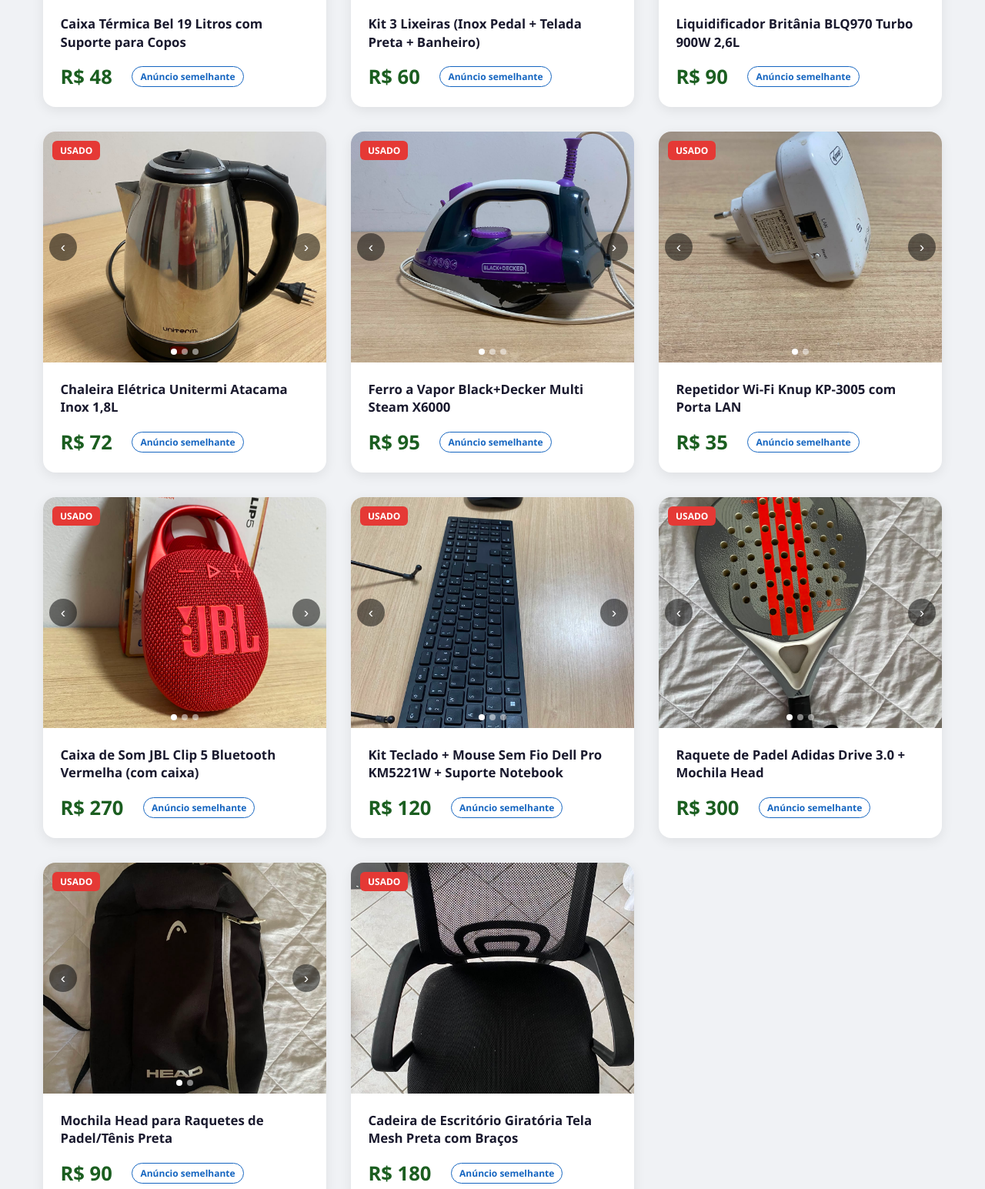
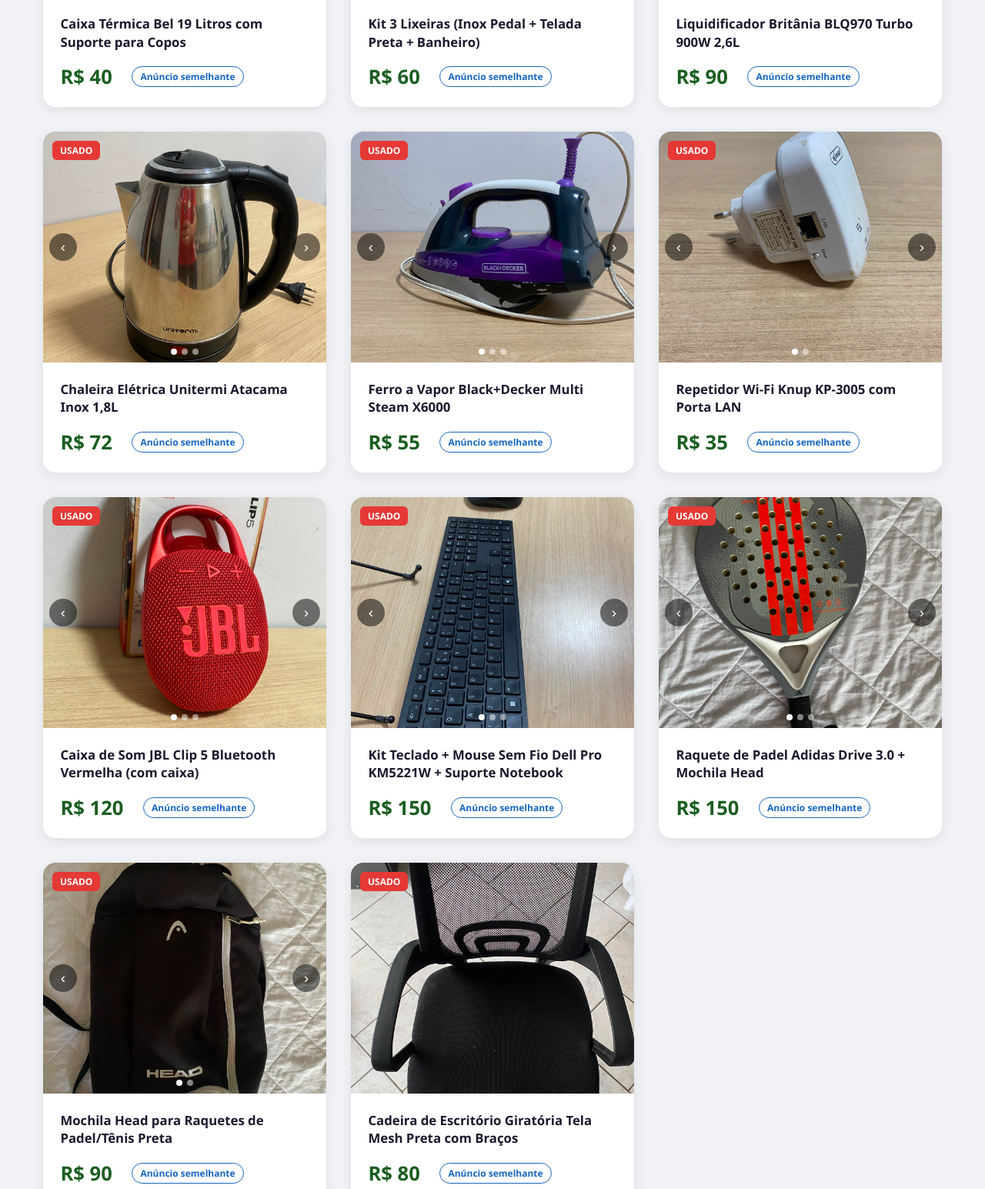
Before and after one commit to brunosrd/desapegoriodosul, a plain HTML site: page index.html in a window 1280 px wide. Shown: the part 3388-4933 px from the top of the page at 77% size. Drawn offline with Linux system fonts and the light colour scheme.

Commit message:
Atualiza preços dos novos produtos conforme definido pelo vendedor

```diff
--- a/index.html
+++ b/index.html
@@ -560,7 +560,7 @@
                 </div>
                 <div class="product-info">
                     <div class="product-name">Caixa Térmica Bel 19 Litros com Suporte para Copos</div>
-                    <div class="price-row"><div class="product-price">R$ 48</div><div class="product-compare"><a href="https://www.pontofrio.com.br/caixa-termica-19-litros-acai-bel/p/1571700035" target="_blank">Anúncio semelhante</a></div></div>
+                    <div class="price-row"><div class="product-price">R$ 40</div><div class="product-compare"><a href="https://www.pontofrio.com.br/caixa-termica-19-litros-acai-bel/p/1571700035" target="_blank">Anúncio semelhante</a></div></div>
                 </div>
             </div>
 
@@ -630,7 +630,7 @@
                 </div>
                 <div class="product-info">
                     <div class="product-name">Ferro a Vapor Black+Decker Multi Steam X6000</div>
-                    <div class="price-row"><div class="product-price">R$ 95</div><div class="product-compare"><a href="https://www.casasbahia.com.br/Eletroportateis/FerrodePassar/FerroaVapor/ferro-a-vapor-black-decker-multi-steam-x6000-roxo-5531186.html" target="_blank">Anúncio semelhante</a></div></div>
+                    <div class="price-row"><div class="product-price">R$ 55</div><div class="product-compare"><a href="https://www.casasbahia.com.br/Eletroportateis/FerrodePassar/FerroaVapor/ferro-a-vapor-black-decker-multi-steam-x6000-roxo-5531186.html" target="_blank">Anúncio semelhante</a></div></div>
                 </div>
             </div>
 
@@ -667,7 +667,7 @@
                 </div>
                 <div class="product-info">
                     <div class="product-name">Caixa de Som JBL Clip 5 Bluetooth Vermelha (com caixa)</div>
-                    <div class="price-row"><div class="product-price">R$ 270</div><div class="product-compare"><a href="https://www.jbl.com.br/caixas-de-som-portateis/CLIP-5.html" target="_blank">Anúncio semelhante</a></div></div>
+                    <div class="price-row"><div class="product-price">R$ 120</div><div class="product-compare"><a href="https://www.jbl.com.br/caixas-de-som-portateis/CLIP-5.html" target="_blank">Anúncio semelhante</a></div></div>
                 </div>
             </div>
 
@@ -686,7 +686,7 @@
                 </div>
                 <div class="product-info">
                     <div class="product-name">Kit Teclado + Mouse Sem Fio Dell Pro KM5221W + Suporte Notebook</div>
-                    <div class="price-row"><div class="product-price">R$ 120</div><div class="product-compare"><a href="https://www.dell.com/pt-br/shop/teclado-e-mouse-dell-pro-km5221w-portugu%C3%AAs-brasil-preto/apd/580-ajit/acess%C3%B3rios-para-computador" target="_blank">Anúncio semelhante</a></div></div>
+                    <div class="price-row"><div class="product-price">R$ 150</div><div class="product-compare"><a href="https://www.dell.com/pt-br/shop/teclado-e-mouse-dell-pro-km5221w-portugu%C3%AAs-brasil-preto/apd/580-ajit/acess%C3%B3rios-para-computador" target="_blank">Anúncio semelhante</a></div></div>
                 </div>
             </div>
 
@@ -705,7 +705,7 @@
                 </div>
                 <div class="product-info">
                     <div class="product-name">Raquete de Padel Adidas Drive 3.0 + Mochila Head</div>
-                    <div class="price-row"><div class="product-price">R$ 300</div><div class="product-compare"><a href="https://www.amazon.com/Adidas-Drive-Grey-Padel-Racket/dp/B0DMCJZQBR" target="_blank">Anúncio semelhante</a></div></div>
+                    <div class="price-row"><div class="product-price">R$ 150</div><div class="product-compare"><a href="https://www.amazon.com/Adidas-Drive-Grey-Padel-Racket/dp/B0DMCJZQBR" target="_blank">Anúncio semelhante</a></div></div>
                 </div>
             </div>
 
@@ -737,7 +737,7 @@
                 </div>
                 <div class="product-info">
                     <div class="product-name">Cadeira de Escritório Giratória Tela Mesh Preta com Braços</div>
-                    <div class="price-row"><div class="product-price">R$ 180</div><div class="product-compare"><a href="https://www.amazon.com.br/cadeira-mesh/s?k=cadeira%20mesh" target="_blank">Anúncio semelhante</a></div></div>
+                    <div class="price-row"><div class="product-price">R$ 80</div><div class="product-compare"><a href="https://www.amazon.com.br/cadeira-mesh/s?k=cadeira%20mesh" target="_blank">Anúncio semelhante</a></div></div>
                 </div>
             </div>
 
```
